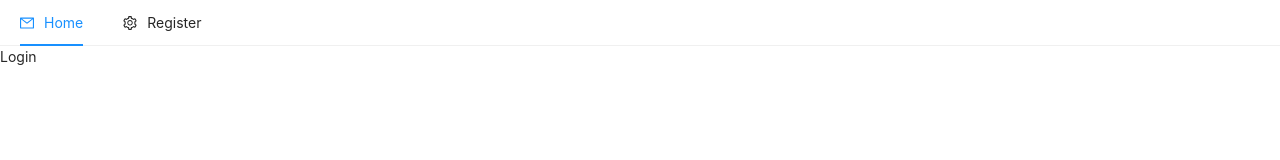
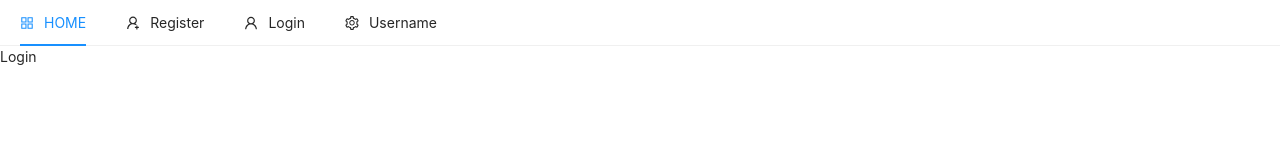
Before and after one commit to Alper-Soy/e-commerce, a React (Create React App) app in the folder client/: page /login in a window 1280 px wide. Shown: the top 160 px of the page. Built offline with nearby package versions, Linux system fonts and the light colour scheme.

Commit message:
Adding ant design icons

```diff
--- a/client/src/App.js
+++ b/client/src/App.js
@@ -1,5 +1,5 @@
 import React from 'react';
-import { Switch, Route, BrowserRouter } from 'react-router-dom';
+import { Switch, Route } from 'react-router-dom';
 
 import Home from './pages/Home';
 import Login from './pages/auth/Login';
--- a/client/src/components/nav/Header.js
+++ b/client/src/components/nav/Header.js
@@ -1,31 +1,47 @@
 import React, { useState } from 'react';
 import { Menu } from 'antd';
 import {
-  MailOutlined,
   AppstoreOutlined,
   SettingOutlined,
+  UserAddOutlined,
+  UserOutlined,
 } from '@ant-design/icons';
 
-const { SubMenu } = Menu;
+const { SubMenu, Item } = Menu;
 
 const Header = () => {
-  const [current, setCurrent] = useState();
+  const [current, setCurrent] = useState('home');
 
   const handleClick = (e) => {
-    console.log('click', e);
+    // console.log('click', e);
     setCurrent(e.key);
   };
 
   return (
-    <Menu onClick={handleClick} selectedKeys={[current]} mode='horizontal'>
-      <Menu.Item key='mail' icon={<MailOutlined />}>
-        Home
-      </Menu.Item>
-      <SubMenu icon={<SettingOutlined />} title='Register'>
-        <Menu.Item key='setting:1'>Option 1</Menu.Item>
-        <Menu.Item key='setting:2'>Option 2</Menu.Item>
-      </SubMenu>
-    </Menu>
+    <>
+      <Menu onClick={handleClick} selectedKeys={[current]} mode='horizontal'>
+        <Item key='home' icon={<AppstoreOutlined />}>
+          HOME
+        </Item>
+
+        <Item
+          className='float-right'
+          key='register'
+          icon={<UserAddOutlined />}
+        >
+          Register
+        </Item>
+
+        <Item className='float-right' key='login' icon={<UserOutlined />}>
+          Login
+        </Item>
+
+        <SubMenu icon={<SettingOutlined />} title='Username'>
+          <Item key='setting:1'>Option 1</Item>
+          <Item key='setting:2'>Option 2</Item>
+        </SubMenu>
+      </Menu>
+    </>
   );
 };
 
```
